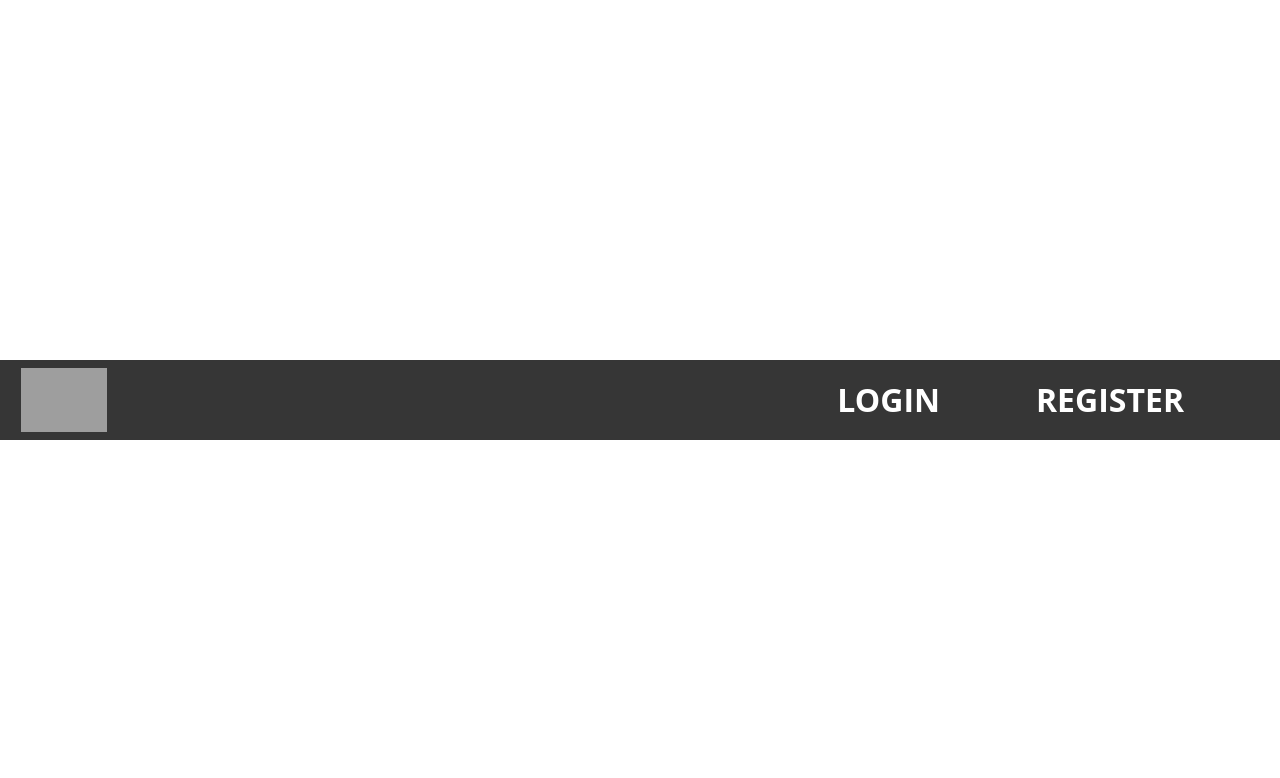
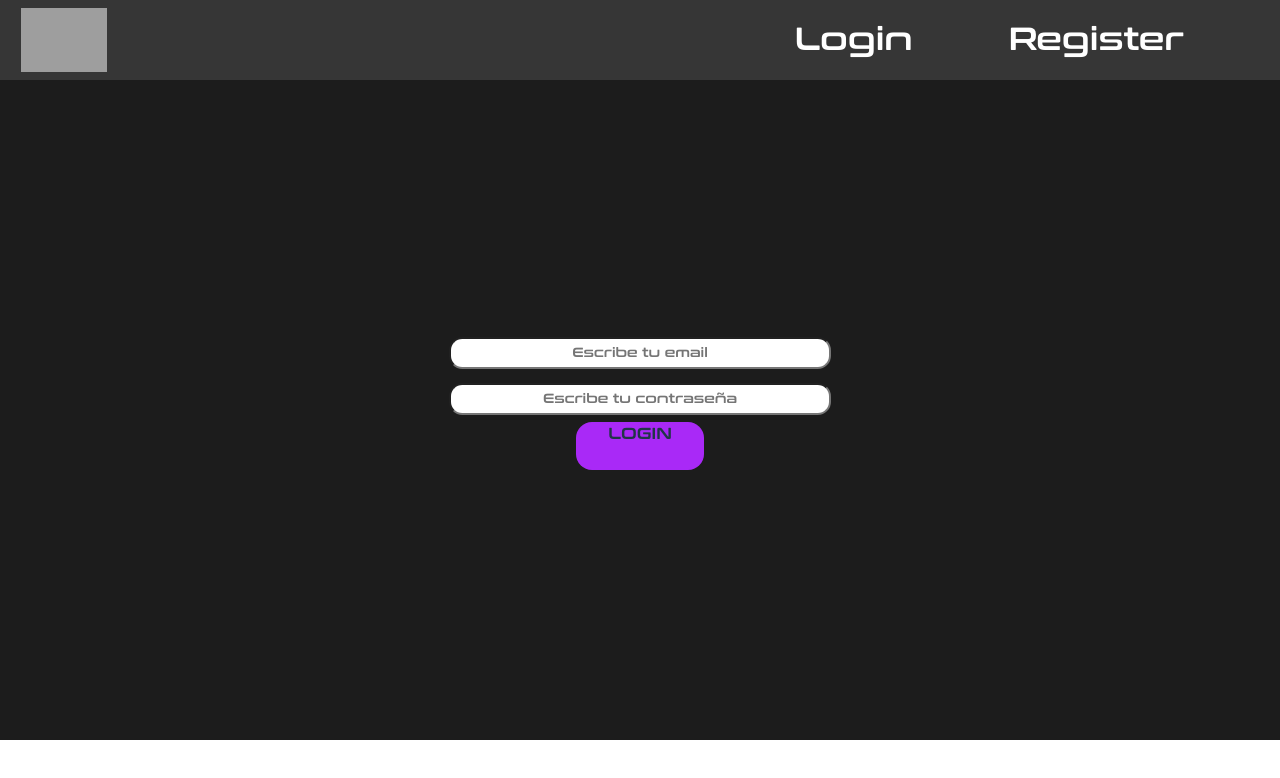
Before and after one commit to JaviCMdev/Frontend-FocusBoostingCommunity, a React (Vite) app: page /login in a window 1280 px wide. Before the commit this address had no page. Shown: the top 778 px of the page. Built offline with nearby package versions, Linux system fonts and the light colour scheme; grey boxes are pictures that could not be loaded.

Commit message:
Vista Login done, Vista Home WIP

```diff
--- a/src/common/Header/Header.css
+++ b/src/common/Header/Header.css
@@ -1,4 +1,11 @@
+@font-face {
+    font-family: "Contrax";
+    src: url("../Fonts/Contrax.otf");
+}
+
 .headerDesign {
+    top: 0%;
+    position: fixed;
     display: flex;
     flex-direction: row;
     justify-content: center;
@@ -37,7 +44,7 @@
 }
 
 .linkDesign {
-    font-family: 'Open Sans';
+    font-family: 'Contrax';
     font-weight: bolder;
     color: white;
     cursor: pointer;
--- a/src/common/Header/Header.jsx
+++ b/src/common/Header/Header.jsx
@@ -32,17 +32,17 @@ export const Header = () => {
             <div className='blankSpace'></div>
             <div className='headerLinksDesign'>
                 {datosReduxUsuario.userPass.rol === "admin" &&
-                    <div onClick={() => navigate("/admin")} className='linkDesign'>ADMIN</div>
+                    <div onClick={() => navigate("/admin")} className='linkDesign'>Admin</div>
                 }
                 {datosReduxUsuario.userPass.token !== "" ?
                     (<>
                         <div onClick={() => navigate("/profile")} className='linkDesign' >{datosReduxUsuario.userPass?.name}</div>
-                        <div className='linkDesign' onClick={() => logOff()}>LOG OUT</div>
+                        <div className='linkDesign' onClick={() => logOff()}>Logout</div>
                     </>)
                     : (
                         <>
-                            <div className='linkDesign' onClick={() => setTimeout(() => { navigate("/login") }, 200)}>LOGIN</div>
-                            <div className='linkDesign' onClick={() => setTimeout(() => { navigate("/register") }, 200)}>REGISTER</div>
+                            <div className='linkDesign' onClick={() => setTimeout(() => { navigate("/login") }, 200)}>Login</div>
+                            <div className='linkDesign' onClick={() => setTimeout(() => { navigate("/register") }, 200)}>Register</div>
                         </>
                     )
                 }
--- a/src/common/InputText/InputText.css
+++ b/src/common/InputText/InputText.css
@@ -1,4 +1,10 @@
+@font-face {
+    font-family: "Contrax";
+    src: url("../Fonts/Contrax.otf");
+}
+
 .inputDesign {
+    font-family: "Contrax";
     width: 28em;
     height: 2em;
     border-radius: 1em;
--- /dev/null
+++ b/src/pages/Body/Body.css
@@ -0,0 +1,3 @@
+body {
+    width: 98vw;
+}
--- a/src/pages/Body/Body.jsx
+++ b/src/pages/Body/Body.jsx
@@ -2,16 +2,17 @@ import React from 'react';
 import { Routes, Route} from 'react-router-dom';
 import { Home } from '../Home/Home';
 // import { Admin } from '../User/Admin/Admin';
-// import { Login } from '../User/Login/Login';
+import { Login } from '../User/Login/Login';
 // import { Profile } from '../User/Profile/Profile';
 // import { Register } from '../User/Register/Register';
+import './Body.css';
 
 export const Body = () => {
 
     return (
         <Routes>
             <Route path="/" element={<Home />}/>
-            {/* <Route path="/login" element={<Login />}/> */}
+            <Route path="/login" element={<Login />}/>
             {/* <Route path="/register" element={<Register />}/> */}
             {/* <Route path="/detail" element={<SerieDetail />}/> */}
             {/* <Route path="/profile" element={<Profile />}/> */}
--- a/src/pages/Home/Home.css
+++ b/src/pages/Home/Home.css
@@ -1,14 +1,22 @@
 .homeDesign {
     display: flex;
     flex-direction: column;
-    /* justify-content: center; */
+    justify-content: center;
     align-items: center;
-    height: 85vh;
-    width: 100vw;
-    background-color: rgb(28, 28, 28);
+    width: 98vw;
+    background-color: rgb(28, 28, 28);;
 }
 
 .bannerHome {
     display: flex;
-    width: 100vw;
+    width: 98vw;
 }
+
+.textBox {
+    text-align: center;
+    margin-top: 20px;
+    width: 40vw;
+    padding: 5vw;
+    background-color: rgb(15, 15, 15);
+    border-radius: 10px;
+}
--- a/src/pages/Home/Home.jsx
+++ b/src/pages/Home/Home.jsx
@@ -8,6 +8,20 @@ export const Home = () => {
     return (
         <div className="homeDesign">
             <div className="homeBanner"><img className="bannerHome" src={Banner} alt="Banner" /></div>
+            <div className="textBox">
+                <h1>Bienvenido a "Focus Boosting Community"</h1>
+                <h3>El proposito de nuestra pagina web es la venta de diversos servicios como son por ejemplo "Mythic+", "Raids" y "Monturas" para el videojuego "World of Warcraft".</h3>
+            </div>
+            <div className="textBox">
+                <h1>¿Como funcionan nuestros servicios?</h1>
+                <h3>Una vez adquieras un servicio, un miembro de nuestro staff se pondra en contacto contigo via Discord para realizar el pago Ingame, una vez realizado dicho pago, se agendara cuando sera la fecha del servicio adquirido, el intervalo varia entre el mismo momento del pago o unos dias, dependiendo del servicio adquirido.</h3>
+            </div>
+            <div className="textBox">
+                <h1>Servicios disponibles</h1>
+                <h3>Miticas+, desde el nivel 0 al nivel +20.</h3>
+                <h3>Raids, por el momento solo "Camara de las Incarnaciones".</h3>
+                <h3>Monturas, catalogo diverso de las monturas mas raras y dificiles de conseguir.</h3>
+            </div>
         </div>
     )
 };
--- a/src/pages/User/Login/Login.css
+++ b/src/pages/User/Login/Login.css
@@ -0,0 +1,38 @@
+@font-face {
+    font-family: "Contrax";
+    src: url('../../../common/Fonts/Contrax.otf');
+}
+
+.loginDesign {
+    display: flex;
+    flex-direction: column;
+    justify-content: center;
+    align-items: center;
+    height: 85vh;
+    width: 100vw;
+    background-color: rgb(28, 28, 28);
+}
+
+.loginButtonDesign {
+    font-family: 'Contrax';
+    height: 3em;
+    width: 8em;
+    text-align: center;
+    background: #a929f7;
+    cursor: pointer;
+    border-radius: 1em;
+    transition: 0.3s;
+}
+
+.loginButtonDesign:hover {
+    font-family: 'Contrax';
+    height: 4em;
+    width: 9em;
+    transition: 0.3s;
+    background: #be5afb;
+}
+
+.errorText {
+    font-family: 'Contrax';
+    color: red;
+}
--- a/src/pages/User/Login/Login.jsx
+++ b/src/pages/User/Login/Login.jsx
@@ -0,0 +1,92 @@
+import React, { useState, useEffect } from 'react';
+import { useNavigate } from 'react-router-dom';
+import { InputText } from '../../../common/InputText/InputText';
+import { postLogin } from '../../../services/apiCalls';
+import { Decoder, errorCheck } from '../../../services/utiles';
+import { useSelector, useDispatch } from "react-redux";
+import { userData, login } from '../userSlice';
+import './Login.css';
+
+export const Login = () => {
+    const dispatch = useDispatch();
+    const datosReduxUsuario = useSelector(userData);
+    const [credenciales, setCredenciales] = useState({
+        email: '',
+        password: ''
+    })
+    const [credencialesError, setErrorCredenciales] = useState({
+        emailError: '',
+        passwordError: ''
+    })
+    const navigate = useNavigate();
+    const InputHandler = (e) => {
+        setCredenciales((prevState) => ({
+            ...prevState,
+            [e.target.name]: e.target.value
+        }));;
+    }
+    const Logeame = () => {
+        for (const property in credencialesError) {
+            if (credencialesError[property] !== '') {
+                return;
+            }
+        }
+        postLogin(credenciales)
+            .then(
+                resultado => {
+                    let decodificado = Decoder(resultado.data.token);
+
+                    let userPass = {
+                        token: resultado,
+                        user: decodificado.id,
+                        name: resultado.data.userFound[0].name,
+                        role: resultado.data.userFound[0].role,
+                    }
+                    dispatch(login({ userPass: userPass }));
+                    setTimeout(() => {
+                        navigate("/")
+                    }, 750);
+                }
+            )
+            .catch(error => console.log(error));
+    }
+
+    useEffect(() => {
+        if (datosReduxUsuario.userPass.token !== '') {
+            navigate("/");
+        }
+    }, [])
+
+    const loginErrorHandler = (e) => {
+        let error = '';
+        error = errorCheck(e.target.name, e.target.value);
+        setErrorCredenciales((prevState) => ({
+            ...prevState,
+            [e.target.name + 'Error']: error
+        }));
+    }
+
+    return (
+        <div className='loginDesign'>
+            <InputText
+                type={"email"}
+                name={"email"}
+                className={credencialesError.emailError === '' ? 'inputDesign' : 'inputDesign inputDesignError'}
+                placeholder={"Escribe tu email"}
+                functionHandler={InputHandler}
+                errorHandler={loginErrorHandler}
+            />
+            <div className='errorText'>{credencialesError.emailError}</div>
+            <InputText
+                type={"password"}
+                name={"password"}
+                className={credencialesError.passwordError === '' ? 'inputDesign' : 'inputDesign inputDesignError'}
+                placeholder={"Escribe tu contraseña"}
+                functionHandler={InputHandler}
+                errorHandler={loginErrorHandler}
+            />
+            <div className='errorText'>{credencialesError.passwordError}</div>
+            <div className='loginButtonDesign' onClick={() => Logeame()}>LOGIN</div>
+        </div>
+    );
+};
--- /dev/null
+++ b/src/services/apiCalls.js
@@ -0,0 +1,6 @@
+import axios from 'axios';
+const root = 'http://localhost:5500/';
+
+export const postLogin = async (credenciales) => {
+    return await axios.post(`${root}users/login`, credenciales);
+};
--- /dev/null
+++ b/src/services/utiles.js
@@ -0,0 +1,32 @@
+import { decodeToken } from "react-jwt";
+
+export const Decoder = (token) => {
+    const decodedToken = decodeToken(token);
+    return decodedToken;
+}
+
+export const errorCheck = (name, value) => {
+    switch (name) {
+        case 'name':
+            if (! /[a-z]/gi.test(value) ) {
+                return ("Formato de texto inválido");
+            } else {
+                return '';
+            };
+        case 'email':
+            if (! /^[a-zA-Z0-9.!#$%&'*+/=?^_`{|}~-]+@[a-zA-Z0-9](?:[a-zA-Z0-9-]{0,61}[a-zA-Z0-9])?(?:\.[a-zA-Z0-9](?:[a-zA-Z0-9-]{0,61}[a-zA-Z0-9])?)*$/.test(value)) {
+                return "Email en formato inválido";
+            } else {
+                return '';
+            }
+        case 'password':
+            if (value.length < 8) {
+                return "La contraseña debe tener al menos 8 caracteres"
+            } else {
+                return '';
+            }
+        default:
+            console.log("what are you sending to me????");
+            break;
+    }
+}
```
Also changed, not shown: src/common/Fonts/Contrax.otf (added).
